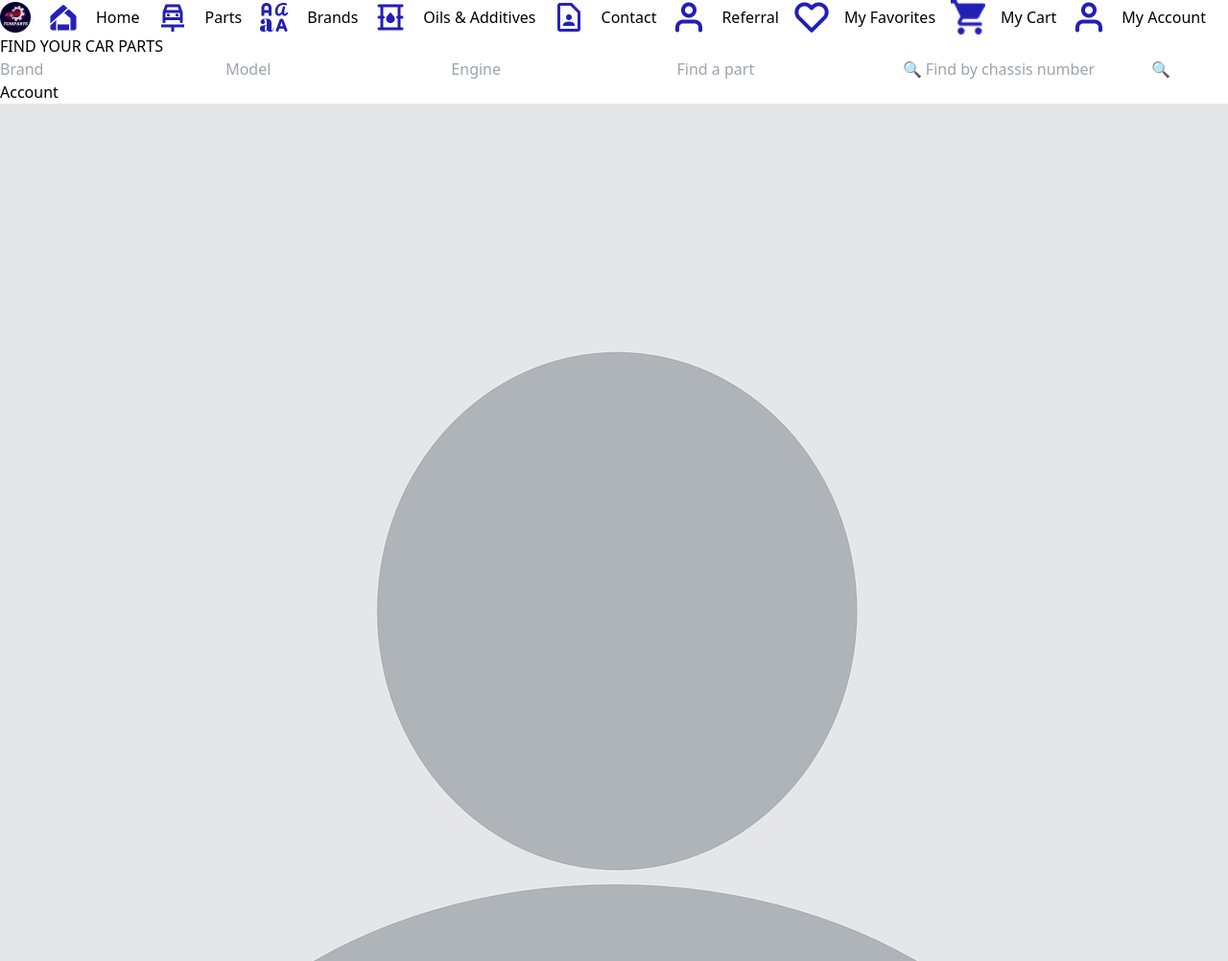
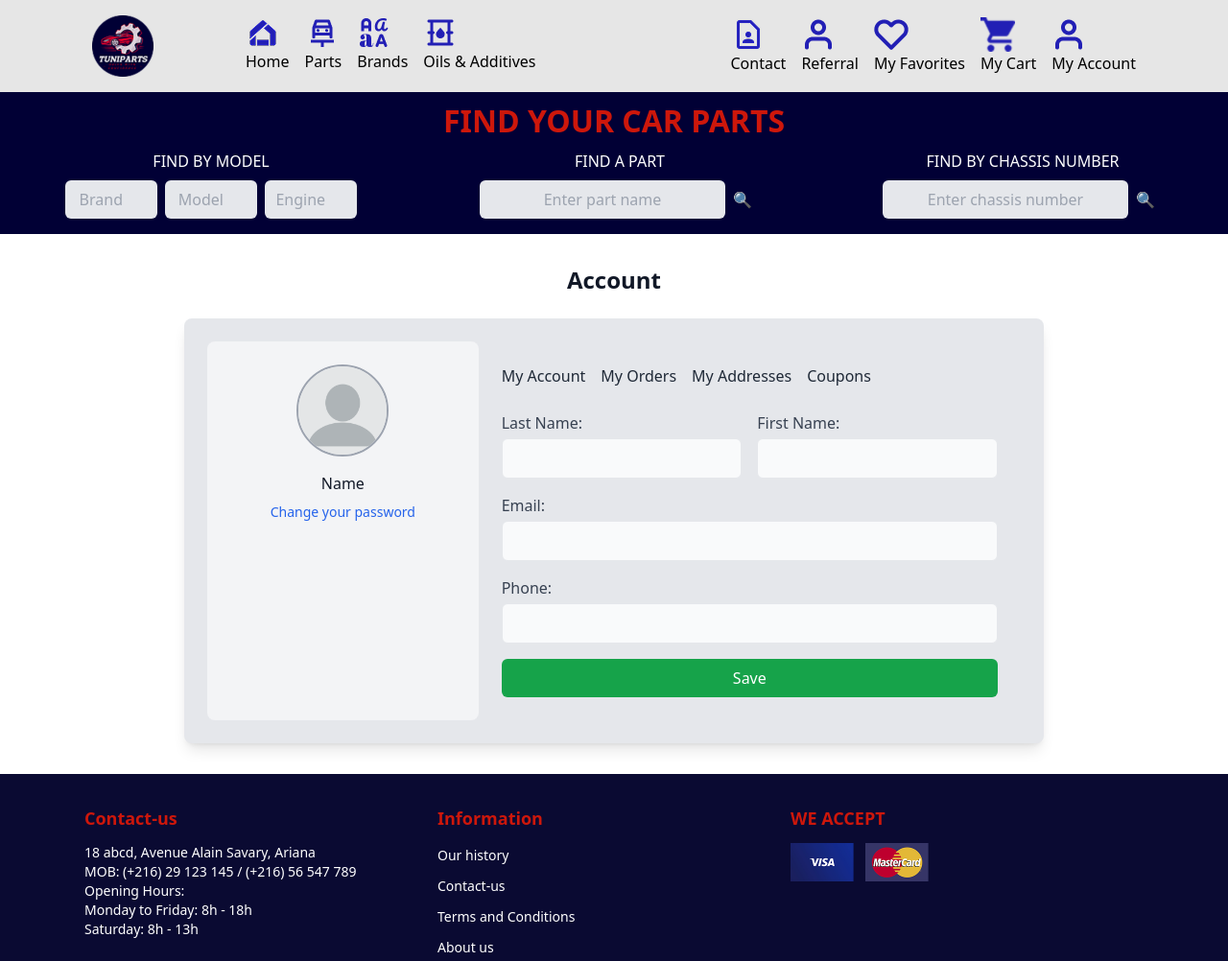
Before and after one commit to hamzaayarii/tuniparts-store, a website: page public/Account.html in a window 1280 px wide. Shown: the top 1002 px of the page at 96% size. Drawn offline with Linux system fonts and the light colour scheme.

Commit message:
finalWork

```diff
--- a/public/Account.html
+++ b/public/Account.html
@@ -9,103 +9,168 @@
 <body>
 <header>
     <div>
-            <nav class="flex space-x-4 items-center">
-                <img src="../images/Logo.ico" alt="TuniParts Logo" class="w-8 h-8">
+        <nav class="flex justify-between items-center bg-HeaderColor p-4 px-24">
+            <div class="flex space-x-4">
+                <div class="nav-item">
+                    <img src="../images/Logo.ico" alt="TuniParts Logo" class="w-16 h-16 mr-20">
+                </div>
+                <div class="nav-item">
                     <img src="../icons/home.png" alt="home Icon">
                     <a href="#">Home</a>
+                </div>
+                <div class="nav-item">
                     <img src="../icons/parts.png" alt="Parts Icon">
                     <a href="#">Parts</a>
+                </div>
+                <div class="nav-item">
                     <img src="../icons/brands.png" alt="Brands Icon">
                     <a href="#">Brands</a>
+                </div>
+                <div class="nav-item">
                     <img src="../icons/oils.png" alt="Oils & Additives Icon">
                     <a href="#">Oils & Additives</a>
+                </div>
+            </div>
+            <div class="flex space-x-4">
+                <div class="nav-item">
                     <img src="../icons/contact.png" alt="Contact Icon">
                     <a href="#">Contact</a>
+                </div>
+                <div class="nav-item">
                     <img src="../icons/user.png" alt="Referral Icon">
                     <a href="#">Referral</a>
+                </div>
+                <div class="nav-item">
                     <img src="../icons/favorites.png" alt="My Favorites Icon">
                     <a href="#">My Favorites</a>
+                </div>
+                <div class="nav-item">
                     <img src="../icons/cart.png" alt="My Cart Icon">
-                <a href="#">My Cart</a>
+                    <a href="Cart.html">My Cart</a>
+                </div>
+                <div class="nav-item">
                     <img src="../icons/user.png" alt="My Account Icon">
-                <a href="#">My Account</a>
+                    <a href="Account.html">My Account</a>
+                </div>
+            </div>
         </nav>
     </div>
-    </header>
-
-    <section>
-        <h2>FIND YOUR CAR PARTS</h2>
-        <div>
-            <input list="brands" id="brand" name="brand" placeholder="Brand">
+    <section class="bg-HeaderColor2 p-4 px-24">
+        <p class="text-center text-Primary text-mainTitle font-bold text-lg">FIND YOUR CAR PARTS</p>
+        <div class="flex justify-center gap-32 mt-4">
+            <div class="flex flex-col items-center">
+                <p class="text-white text-center font-medium mb-2">FIND BY MODEL</p>
+                <div class="flex gap-2">
+                    <input list="brands" id="brand" name="brand" placeholder="Brand" class="p-2 w-24 bg-gray-200 rounded-md text-center">
                     <datalist id="brands">
                         <option value="Audi">
                         <option value="BMW">
                         <option value="Chevrolet">
                     </datalist>
-            <input list="models" id="model" name="model" placeholder="Model">
+                    <input list="models" id="model" name="model" placeholder="Model" class="p-2 w-24 bg-gray-200 rounded-md text-center">
                     <datalist id="models">
                         <option value="A3">
                         <option value="A4">
                         <option value="A5">
                     </datalist>
-            <input list="engines" id="engine" name="engine" placeholder="Engine">
+                    <input list="engines" id="engine" name="engine" placeholder="Engine" class="p-2 w-24 bg-gray-200 rounded-md text-center">
                     <datalist id="engines">
                         <option value="1.6 TDI">
                         <option value="2.0 TDI">
                         <option value="3.0 TDI">
                     </datalist>
-            <input type="text" placeholder="Find a part">
-            <button>🔍</button>
-            <input type="text" placeholder="Find by chassis number">
-            <button>🔍</button>
+                </div>
+            </div>
+
+            <div class="flex flex-col items-center">
+                <p class="text-white text-center font-medium mb-2">FIND A PART</p>
+                <div class="flex">
+                    <input type="text" placeholder="Enter part name" class="p-2 w-64 bg-gray-200 rounded-md text-center">
+                    <button class="p-2">🔍</button>
+                </div>
+            </div>
+
+            <div class="flex flex-col items-center">
+                <p class="text-white text-center font-medium mb-2">FIND BY CHASSIS NUMBER</p>
+                <div class="flex">
+                    <input type="text" placeholder="Enter chassis number" class="p-2 w-64 bg-gray-200 rounded-md text-center">
+                    <button class="p-2">🔍</button>
+                </div>
+            </div>
         </div>
     </section>
+</header>
 
-    <main>
-        <h2>Account</h2>
-        <div>
-            <div>
-                <img src="../images/profile_pic.png" alt="Profile Pic">
-                <p>Name</p>
-                <a href="#">Change your password</a>
+<main class="p-8">
+    <h2 class="text-2xl font-bold text-center text-gray-900 mb-6">Account</h2>
+    <div class="flex bg-gray-200 p-6 rounded-lg shadow-lg max-w-4xl mx-auto">
+        <div class="flex flex-col items-center bg-gray-100 p-6 rounded-lg w-1/3">
+            <img src="../images/profile_pic.png" alt="Profile Pic" class="w-24 h-24 rounded-full border-2 border-gray-400 mb-4">
+            <p class="text-gray-900 font-medium">Name</p>
+            <a href="#" class="text-blue-600 text-sm mt-2">Change your password</a>
         </div>
-            <div>
-                <nav>
-                    <a href="#">My Account</a>
-                    <a href="#">My Orders</a>
-                    <a href="#">My Addresses</a>
-                    <a href="#">Coupons</a>
+
+        <div class="w-2/3 p-6">
+            <nav class="flex gap-4 border-b pb-2 mb-4">
+                <a href="Account.html" class="text-gray-800 font-medium hover:text-blue-600">My Account</a>
+                <a href="#" class="text-gray-800 font-medium hover:text-blue-600">My Orders</a>
+                <a href="#" class="text-gray-800 font-medium hover:text-blue-600">My Addresses</a>
+                <a href="#" class="text-gray-800 font-medium hover:text-blue-600">Coupons</a>
             </nav>
-                <form>
-                    <label>Last Name: <input type="text"></label>
-                    <label>First Name: <input type="text"></label>
-                    <label>Email: <input type="email"></label>
-                    <label>Phone: <input type="text"></label>
-                    <button type="submit">Save</button>
+
+            <form class="grid grid-cols-2 gap-4">
+                <label class="block">
+                    <span class="text-gray-700">Last Name:</span>
+                    <input type="text" class="mt-1 p-2 w-full border rounded-md bg-gray-50">
+                </label>
+                <label class="block">
+                    <span class="text-gray-700">First Name:</span>
+                    <input type="text" class="mt-1 p-2 w-full border rounded-md bg-gray-50">
+                </label>
+                <label class="block col-span-2">
+                    <span class="text-gray-700">Email:</span>
+                    <input type="email" class="mt-1 p-2 w-full border rounded-md bg-gray-50">
+                </label>
+                <label class="block col-span-2">
+                    <span class="text-gray-700">Phone:</span>
+                    <input type="text" class="mt-1 p-2 w-full border rounded-md bg-gray-50">
+                </label>
+                <button type="submit" class="col-span-2 bg-green-600 text-white font-medium p-2 rounded-md hover:bg-green-700 transition">Save</button>
             </form>
         </div>
     </div>
 </main>
 
-    <footer>
-        <div>
-            <h3>Contact-us</h3>
-            <p>18 abcd, Avenue Alain Savary, Ariana</p>
-            <p>MOB: (+216) 29 123 145 / (+216) 56 547 789</p>
-            <p>Opening Hours: Monday to Friday: 8h - 18h, Saturday: 8h - 13h</p>
+<footer class="bg-[#0A0A32] text-white py-8">
+    <div class="max-w-6xl mx-auto flex flex-wrap justify-between px-6">
+        <div class="w-full md:w-1/3 mb-6 md:mb-0">
+            <h3 class="text-Primary text-lg font-semibold mb-3">Contact-us</h3>
+            <p class="text-sm">18 abcd, Avenue Alain Savary, Ariana</p>
+            <p class="text-sm">MOB: (+216) 29 123 145 / (+216) 56 547 789</p>
+            <p class="text-sm">Opening Hours:</p>
+            <p class="text-sm">Monday to Friday: 8h - 18h</p>
+            <p class="text-sm">Saturday: 8h - 13h</p>
         </div>
-        <div>
-            <h3>Information</h3>
-            <a href="#">Our history</a>
-            <a href="#">Contact-us</a>
-            <a href="#">Terms and Conditions</a>
-            <a href="#">About us</a>
+
+        <div class="w-full md:w-1/3 mb-6 md:mb-0">
+            <h3 class="text-Primary text-lg font-semibold mb-3">Information</h3>
+            <ul class="space-y-2">
+                <li><a href="#" class="text-sm hover:text-red-400">Our history</a></li>
+                <li><a href="#" class="text-sm hover:text-red-400">Contact-us</a></li>
+                <li><a href="#" class="text-sm hover:text-red-400">Terms and Conditions</a></li>
+                <li><a href="#" class="text-sm hover:text-red-400">About us</a></li>
+            </ul>
         </div>
-        <div>
-            <h3>WE ACCEPT</h3>
-            <img src="../icons/visa.png" alt="visa Icon">
-            <img src="../icons/mastercard.png" alt="mastercard Icon">
+
+        <div class="w-full md:w-1/3 flex flex-col items-start">
+            <h3 class="text-Primary text-lg font-semibold mb-3">WE ACCEPT</h3>
+            <div class="flex gap-3">
+                <img src="../icons/visa.png" alt="Visa Icon" class="h-10">
+                <img src="../icons/mastercard.png" alt="Mastercard Icon" class="h-10">
+            </div>
+        </div>
     </div>
 </footer>
+
 </body>
 </html>
--- a/tailwind.config.js
+++ b/tailwind.config.js
@@ -28,6 +28,3 @@ module.exports = {
   },
   plugins: [],
 }
-
-//hetha lezem nhouto fih ay haja tet3awed
-//heberger site 3al vercel
```
Also changed, not shown: public/contact.html (+7 -7 lines), public/login.html (+6 -6 lines), public/signup.html (+16 -16 lines), public/style.css. Lines whose indentation alone changed are shown as unchanged.
